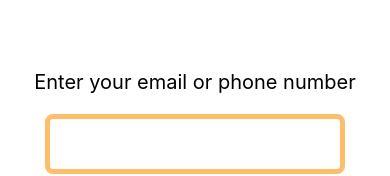
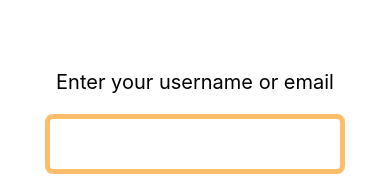
Before and after one commit to purplevarun/deprecated-budget-tracker-app, a React Native app: screen / in a window 390 px wide. Shown: the part 262-438 px from the top of the page. Built offline with nearby package versions, Linux system fonts and the light colour scheme.

Commit message:
Refactored Login Description

```diff
--- a/screens/login/components/Description.tsx
+++ b/screens/login/components/Description.tsx
@@ -3,7 +3,7 @@ import { Text } from "react-native";
 const Description = () => {
 	return (
 		<Text style={{ marginBottom: 20, fontSize: 20 }}>
-			Enter your email or phone number
+			Enter your username or email
 		</Text>
 	);
 };
```
